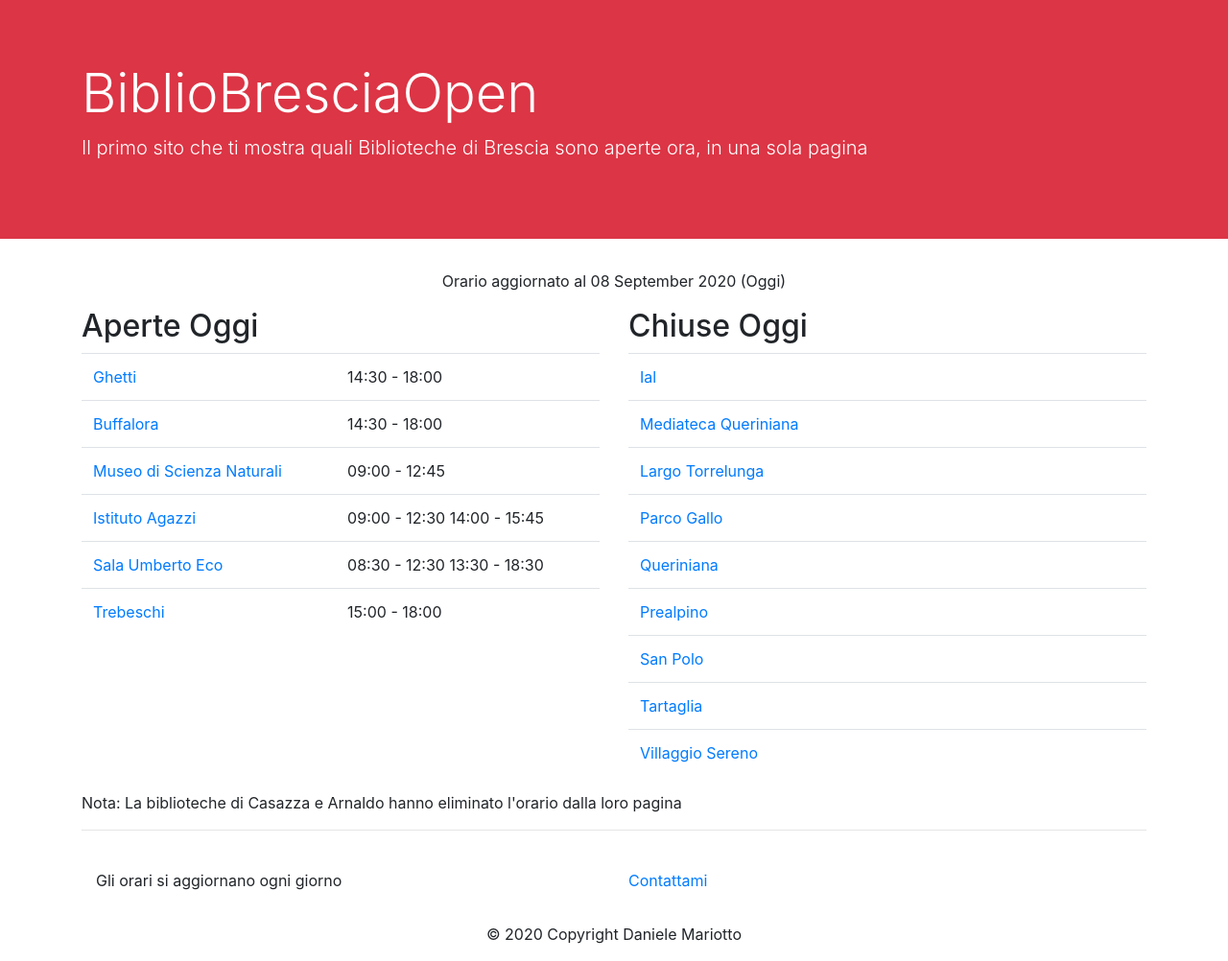
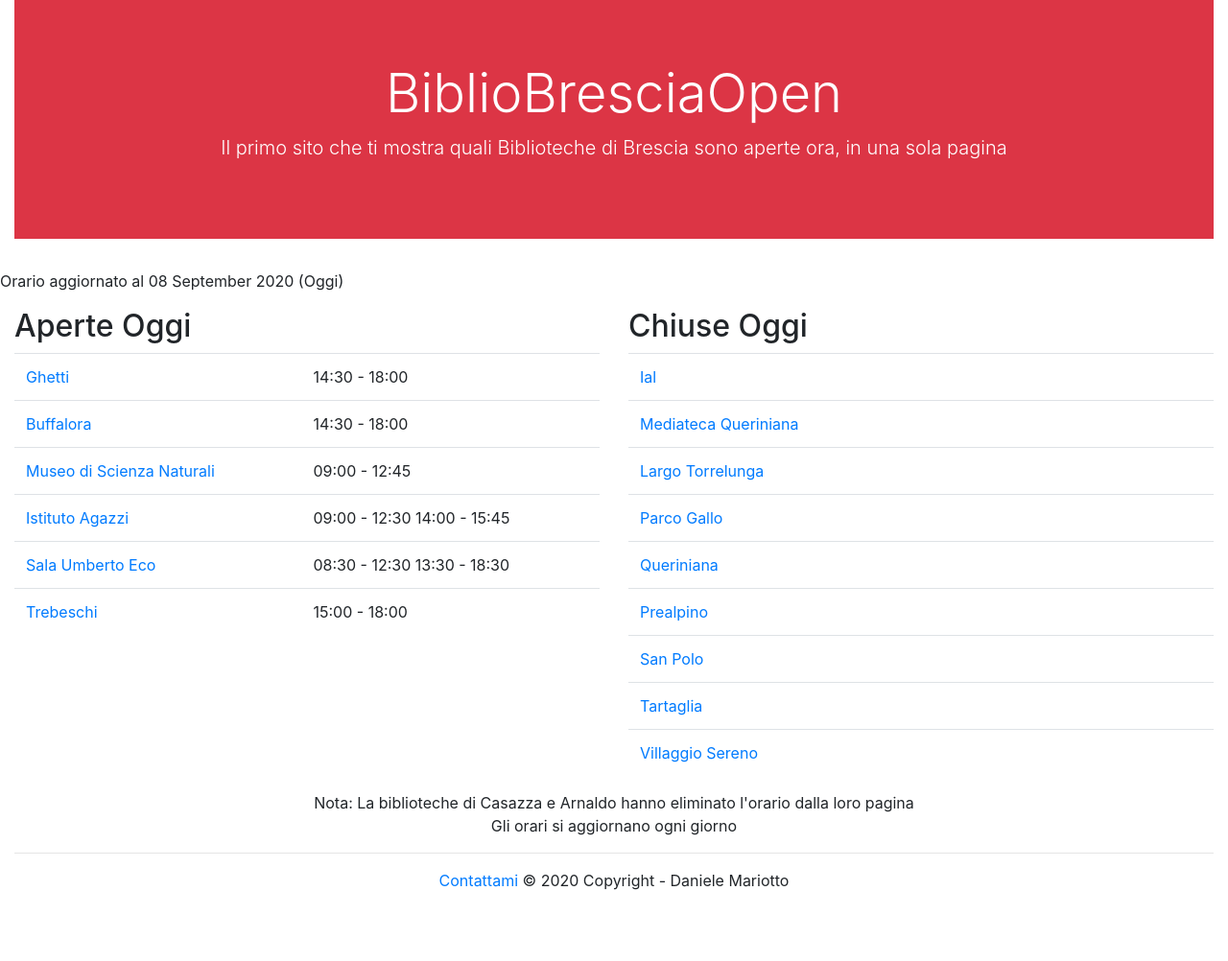
Before and after one commit to DanieleMar/BiblioBresciaOpen, a Flask app: page / in a window 1280 px wide. Shown: the whole page at 96% size. After the commit the page ends 928 px from the top, so only its background shows below. Run offline with Flask 2, Linux system fonts and the light colour scheme; some libraries are stand-ins or nearby versions.

Commit message:
semplificato bootstrap - pt. 1

```diff
--- a/templates/bbo-home.html
+++ b/templates/bbo-home.html
@@ -11,23 +11,24 @@
 
 <body>
 
+    <div class="container-fluid">
 
 
-    <div class="jumbotron jumbotron-fluid text-white bg-danger">
-        <div class="container">
-            <h1 class="display-4">BiblioBresciaOpen</h1>
-            <p class="lead">Il primo sito che ti mostra quali Biblioteche di Brescia sono aperte ora, in una sola pagina
+        <div class="jumbotron jumbotron-fluid text-white bg-danger text-center">
+            <h1 class="display-4 text-center">BiblioBresciaOpen</h1>
+            <p class="lead">Il primo sito che ti mostra quali Biblioteche di Brescia sono aperte ora, in una sola
+                pagina
             </p>
-        </div>
         </div>
 
 
 
-    <div class="container">
 
+        <div class="row">
             <p style="text-align:center"> Orario aggiornato al {{today_date}} (Oggi)</p>
+        </div>
         <div class="row">
-            <div class="col-sm">
+            <div class="col">
                 <h2>Aperte Oggi</h2>
                 <table class="table" id="biblioaperte">
 
@@ -35,19 +36,25 @@
 
 
                     {% for item in listaAperte %}
-                    <tr><td><a href="{{item.url}}">  {{item.nome}}</a></td><td>{{item.orario  | replace ("['", "") | replace ("']", "") | replace ("', '", "\n") }}</td></tr>
+                    <tr>
+                        <td><a href="{{item.url}}"> {{item.nome}}</a></td>
+                        <td>{{item.orario  | replace ("['", "") | replace ("']", "") | replace ("', '", "\n") }}
+                        </td>
+                    </tr>
 
                     {% endfor %}
 
                 </table>
             </div>
-            <div class="col-sm">
+            <div class="col">
                 <h2>Chiuse Oggi</h2>
                 <table class="table" id="chiuse">
 
                     {% for item in listaChiuse %}
 
-                    <tr><td><a href="{{item.url}}">  {{item.nome}}</a></td><td>{{item.orario | replace ("['", "") | replace ("']", "") }}
+                    <tr>
+                        <td><a href="{{item.url}}"> {{item.nome}}</a></td>
+                        <td>{{item.orario | replace ("['", "") | replace ("']", "") }}
                         </td>
                         {% endfor %}
                 </table>
@@ -57,71 +64,24 @@
         </div>
 
 
-
-        Nota: La biblioteche di Casazza e Arnaldo hanno eliminato l'orario dalla loro pagina
-
-        <hr>
-        <!-- Footer -->
-        <footer class="page-footer font-small pt-4">
-
-            <!-- Footer Links -->
-            <div class="container-fluid text-center text-md-left">
-
-                <!-- Grid row -->
+        <div class="row ">
+            <div class="col text-center"> Nota: La biblioteche di Casazza e Arnaldo hanno eliminato l'orario dalla loro
+                pagina</div>
+        </div>
         <div class="row">
-
-                    <!-- Grid column -->
-                    <div class="col-md-6 mt-md-0 mt-3">
-
-                        <!-- Content -->
+            <div class="col text-center">
 
                 <p>Gli orari si aggiornano ogni giorno</p>
-
+                <hr>
+                <a href="mailto:danielemariotto@gmail.com">Contattami</a>
+                © 2020 Copyright - Daniele Mariotto
+                <br><br><br>
             </div>
-                    <!-- Grid column -->
-
-                    <hr class="clearfix w-100 d-md-none pb-3">
-
-                    <!-- Grid column -->
-                    <div class="col-md-3 mb-md-0 mb-3">
-
-                        <!-- Links -->
-
-
-                        <a href="mailto:danielemariotto@gmail.com">Contattami</a>
-
+            <!-- Copyright -->
+        </div>
 
 
     </div>
-                    <!-- Grid column -->
-
-                    <!-- Grid column -->
-                    <div class="col-md-3 mb-md-0 mb-3">
-
-                        <!-- Links -->
-
-
-
-
-                    </div>
-                    <!-- Grid column -->
-
-                </div>
-                <!-- Grid row -->
-
-            </div>
-            <!-- Footer Links -->
-
-            <!-- Copyright -->
-            <div class="footer-copyright text-center py-3">© 2020 Copyright
-                Daniele Mariotto
-            </div>
-            <!-- Copyright -->
-
-        </footer>
-        <!-- Footer -->
-
-
 
     <script src="https://ajax.googleapis.com/ajax/libs/jquery/3.5.1/jquery.min.js"></script>
     <script src="static/bootstrap/js/bootstrap.min.js"></script>
```
Lines whose indentation alone changed are shown as unchanged.
